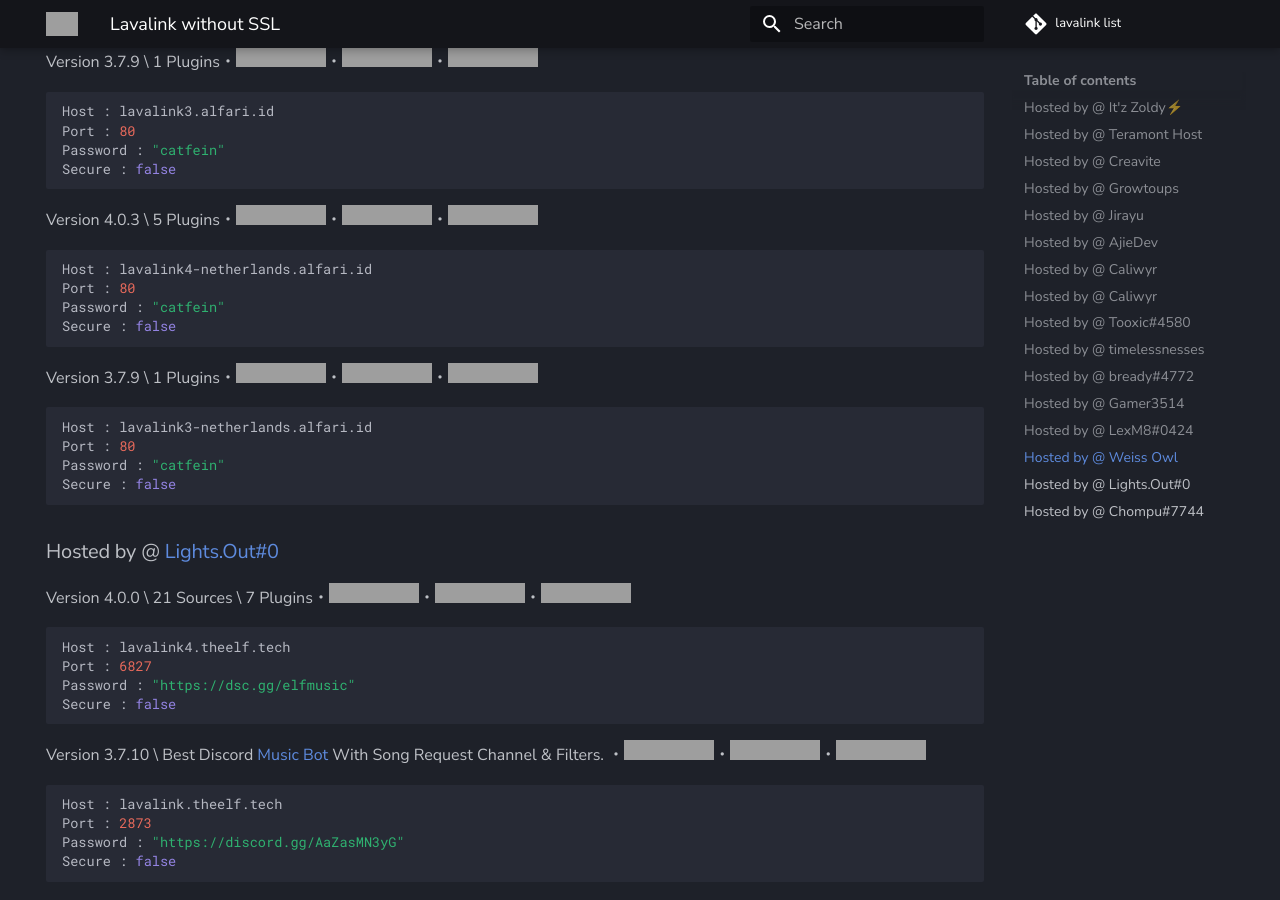
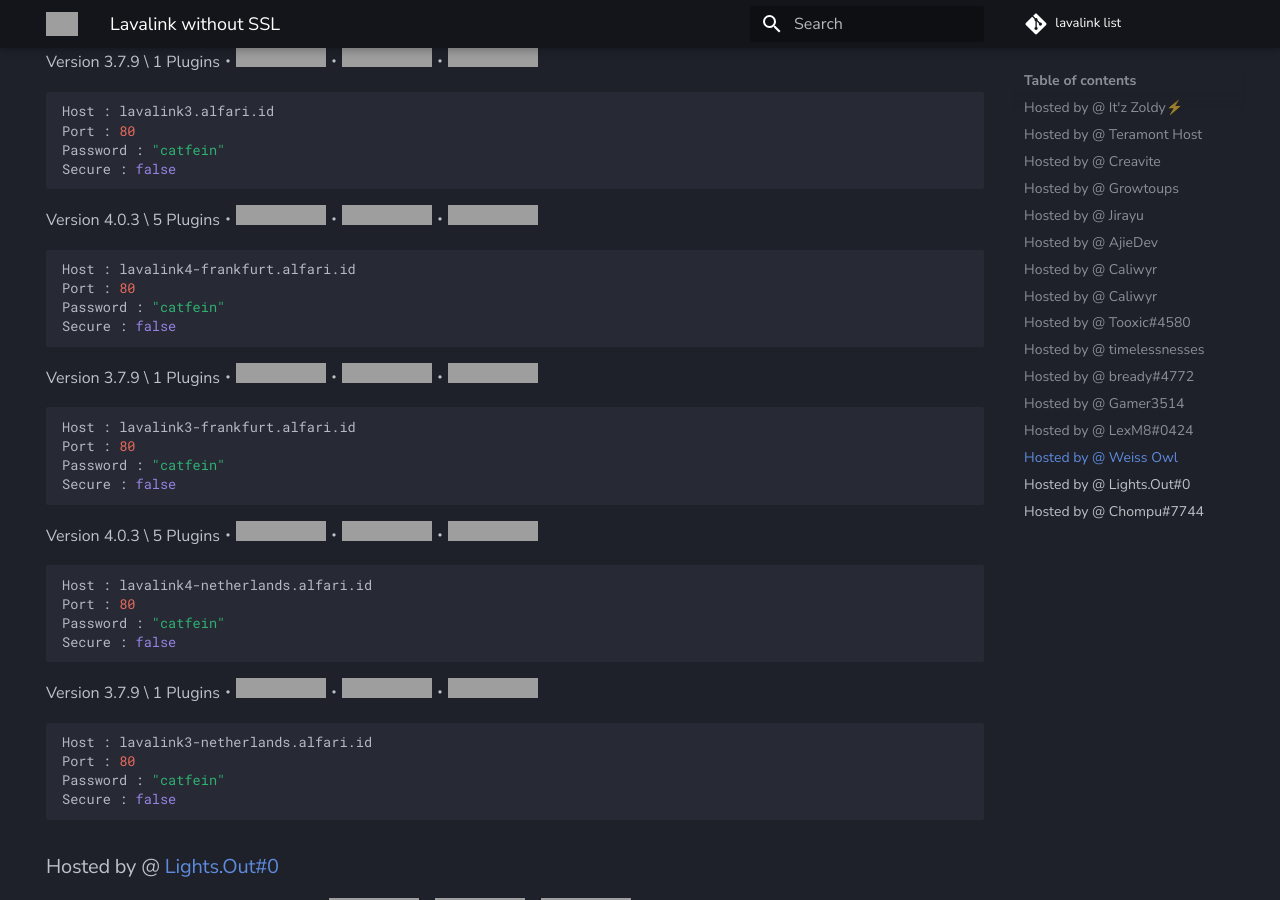
Before and after one commit to DarrenOfficial/lavalink-list, an MkDocs documentation site: the page built from docs/NoSSL/lavalink-without-ssl.md, in a window 1280 px wide and 900 px high, scrolled down 4602 px. Built offline with MkDocs 1.6.1 and Material for MkDocs 9.7.7, drawn with Linux system fonts in a browser that asks for light colours; comment, search, counter and statistics services are not loaded; grey boxes are pictures that could not be loaded.

Commit message:
Update lavalink-without-ssl.md

````diff
--- a/docs/NoSSL/lavalink-without-ssl.md
+++ b/docs/NoSSL/lavalink-without-ssl.md
@@ -215,6 +215,22 @@ Password : "catfein"
 Secure : false
 ```
 
+Version 4.0.3 \ 5 Plugins・![Uptime](https://status.alfari.id/api/badge/36/uptime)・![Ping](https://status.alfari.id/api/badge/36/ping)・![Status](https://status.alfari.id/api/badge/36/status)
+```bash
+Host : lavalink4-frankfurt.alfari.id
+Port : 80
+Password : "catfein"
+Secure : false
+```
+
+Version 3.7.9 \ 1 Plugins・![Uptime](https://status.alfari.id/api/badge/33/uptime)・![Ping](https://status.alfari.id/api/badge/33/ping)・![Status](https://status.alfari.id/api/badge/33/status)
+```bash
+Host : lavalink3-frankfurt.alfari.id
+Port : 80
+Password : "catfein"
+Secure : false
+```
+
 Version 4.0.3 \ 5 Plugins・![Uptime](https://status.alfari.id/api/badge/31/uptime)・![Ping](https://status.alfari.id/api/badge/31/ping)・![Status](https://status.alfari.id/api/badge/31/status)
 ```bash
 Host : lavalink4-netherlands.alfari.id
````
